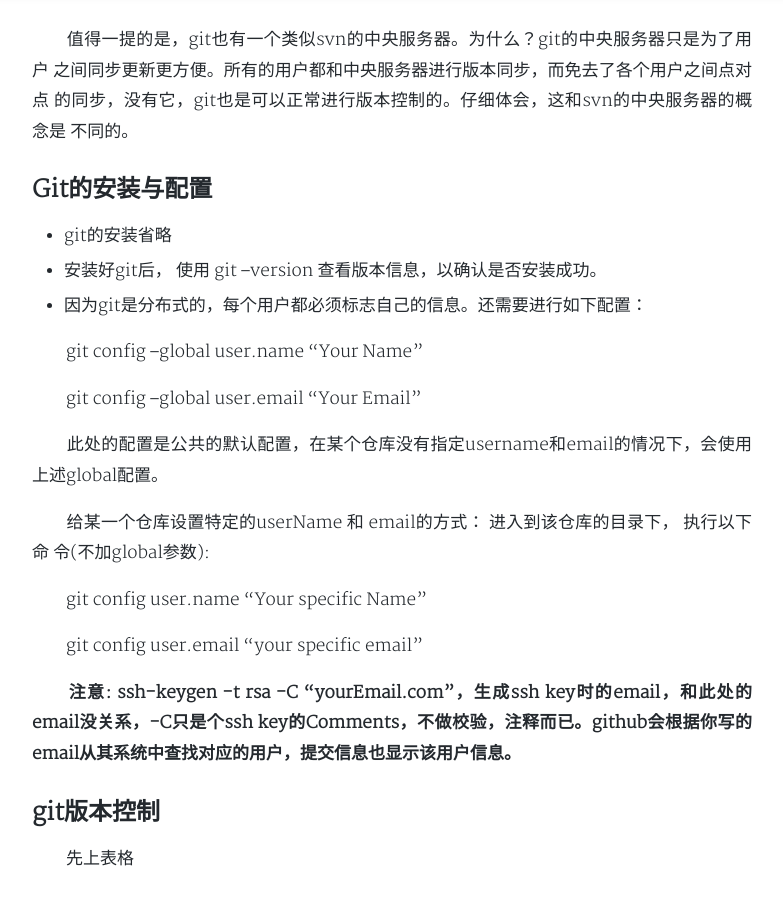
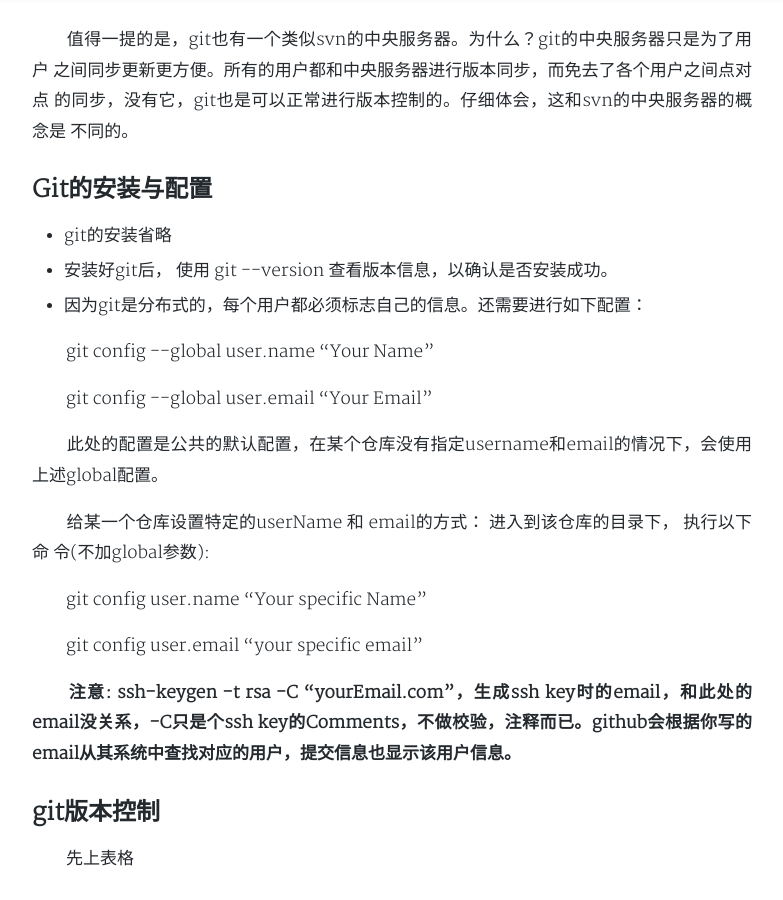
Before and after one commit to yeslsl/never-ever-ver-er-r.github.io, a Jekyll site: the page built from _posts/2019-07-01-git命令汇总及使用.md, in a window 1280 px wide and 900 px high, scrolled down 690 px. Shown: the whole window, without its empty margins (248-1031 px from the left). Built offline with Jekyll 4.4.1, drawn with Linux system fonts in a browser that asks for light colours; nearby versions of some CDN libraries; a style sheet for code colours, icons or effects is not loaded; some of the changed text lies outside the part shown.

Commit message:
git 文章优化

````diff
--- a/_posts/2019-07-01-git命令汇总及使用.md
+++ b/_posts/2019-07-01-git命令汇总及使用.md
@@ -26,13 +26,13 @@
 
 * git的安装省略
 
-* 安装好git后， 使用 git --version 查看版本信息，以确认是否安装成功。
+* 安装好git后， 使用 git \-\-version 查看版本信息，以确认是否安装成功。
 
 * 因为git是分布式的，每个用户都必须标志自己的信息。还需要进行如下配置：
 
-　　git config --global user.name "Your Name"
+　　git config \-\-global user.name "Your Name"
 
-　　git config --global user.email "Your Email"
+　　git config \-\-global user.email "Your Email"
 
 　　此处的配置是公共的默认配置，在某个仓库没有指定username和email的情况下，会使用
 上述global配置。
@@ -75,8 +75,8 @@
 |git fetch|git fetch|功能同上， 没有origin参数，指的是更新所有主机的修改记录到本地 .git/refs/remotes/下的对应主机文件夹下|
 |git init|git init|将执行该命令的目录初始化为git仓库，结果就是在该目录下生成了.git文件夹，存储着版本信息|
 |git log|git log|查看提交历史记录，按时间由近及远排序。包含版本提交散列值(版本号)，提交作者，提交日期及提交备注|
-|git log|git log --graph|以直观的图型方式查看提交历史记录，按时间由近及远排序。|
-|git log|git log --graph --oneline|以直观的图型方式查看提交历史记录，按时间由近及远排序。较上条命令多了--oneline参数，修改历史信息更简短|
+|git log|git log \-\-graph|以直观的图型方式查看提交历史记录，按时间由近及远排序。|
+|git log|git log \-\-graph \-\-oneline|以直观的图型方式查看提交历史记录，按时间由近及远排序。较上条命令多了\-\-oneline参数，修改历史信息更简短|
 |git merge|git merge \[dev\]|将指定的dev分支合并到当前分支|
 |git merge|git merge origin/master|将指定的远程主机origin的master分支合并到当前分支, 可能会冲突， 解决后执行git add 和 git commit即可|
 |git merge|git merge \-\-abort|将上一步的git merge操作进行回退|
@@ -239,7 +239,7 @@
 |    -t, \-\-type <>       |  value is given this type                                   |
 |    \-\-bool              |  value is "true" or "false"                                 |
 |    \-\-int               |  value is decimal number                                    |
-|    \-\-bool-or-int       |  value is --bool or --int                                   |
+|    \-\-bool-or-int       |  value is \-\-bool or \-\-int                                   |
 |    \-\-path              |  value is a path (file or directory name)                   |
 |    \-\-expiry-date       |  value is an expiry date                                    |
 
@@ -251,7 +251,7 @@
 |    \-\-name-only         |  show variable names only                                   |
 |    \-\-includes          |  respect include directives on lookup                       |
 |    \-\-show-origin       |  show origin of config (file, standard input, blob, command |line)
-|    \-\-default <value>   |  with --get, use default value when missing entry           |
+|    \-\-default <value>   |  with \-\-get, use default value when missing entry           |
 
 ### push.default push命令的默认行为
 　　在git2.0之后，push.default改为simple, 在之前默认为matching.
@@ -274,7 +274,7 @@
 |simple | 与upstream类似，但有一点不同，就是simple必须保证本地分支和它的远程分支upstream分支同名，否则会拒绝push操作。|
 |matching| push所有本地和远程两端都存在的同名分支|
 
-　　查看分支的upstream命令: get config --get branch.<分支名>.remote
+　　查看分支的upstream命令: get config \-\-get branch.<分支名>.remote
 
 　　例如:查看本地master分支的upstream
 ```java
````
